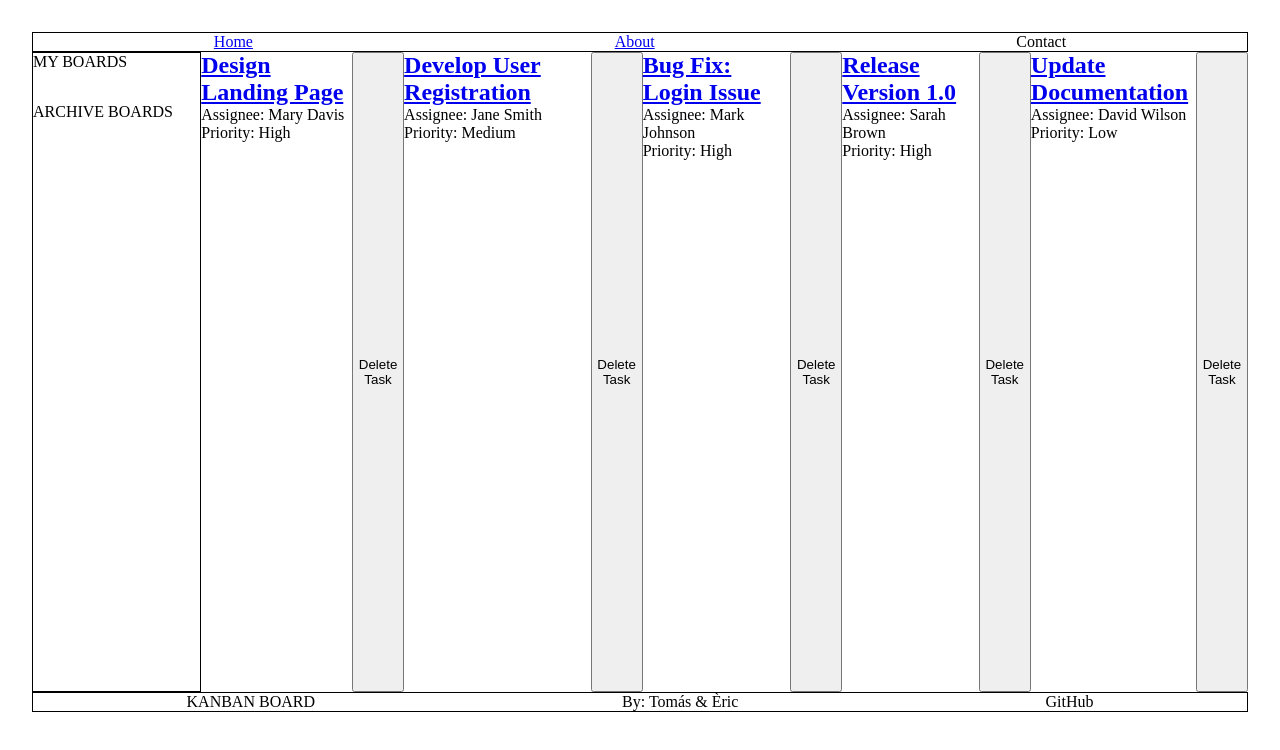
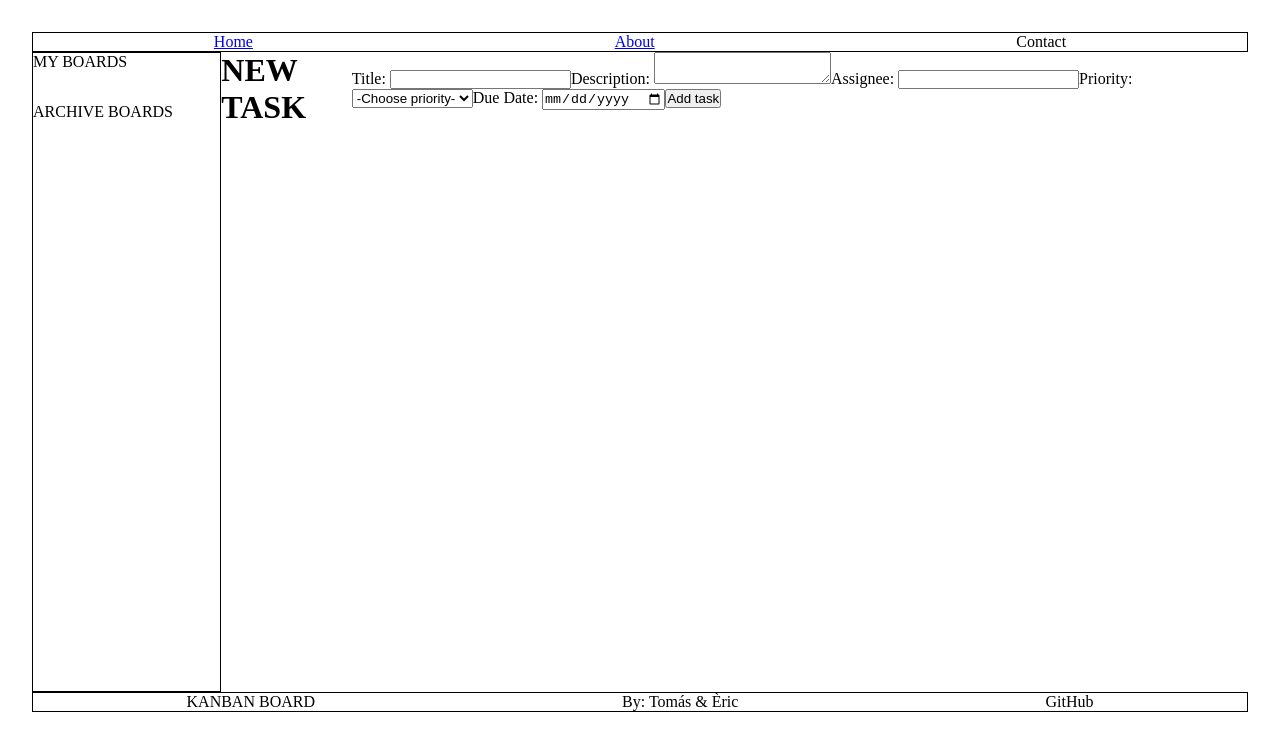
Before and after one commit to Violinistapirata/Kanban-Board, a React (Vite) app in the folder Kanban-Board/: page / in a window 1280 px wide. Shown: the top 750 px of the page. Built offline with nearby package versions, Linux system fonts and the light colour scheme.

Commit message:
some minor changes

```diff
--- a/Kanban-Board/src/App.css
+++ b/Kanban-Board/src/App.css
@@ -12,7 +12,7 @@
 
 
 .central-section {
-  border: 10px soid blue;
+  border: 10px soid #32C3FF;
   display: flex;
 
 }
--- a/Kanban-Board/src/components/CurrentBoard.jsx
+++ b/Kanban-Board/src/components/CurrentBoard.jsx
@@ -8,7 +8,7 @@ import { useState } from "react";
 
 function CurrentBoard({taskList, setTaskList}) {
 
-  const [showCreateTaskForm, setShowCreateTaskForm] = useState(false);
+  const [showCreateTaskForm, setShowCreateTaskForm] = useState(true);
   // const [showUpdateTaskForm, setShowUpdateTaskForm] = useState(false)
   console.log(taskList);
 
@@ -22,12 +22,12 @@ function CurrentBoard({taskList, setTaskList}) {
     );
   // if (showUpdateTaskForm) <UpdateTaskForm />;
   return (
-    <>
+    <div>
       <List
         taskList={taskList}
         setTaskList={setTaskList}
       />
-    </>
+    </div>
   );
 }
 
```
